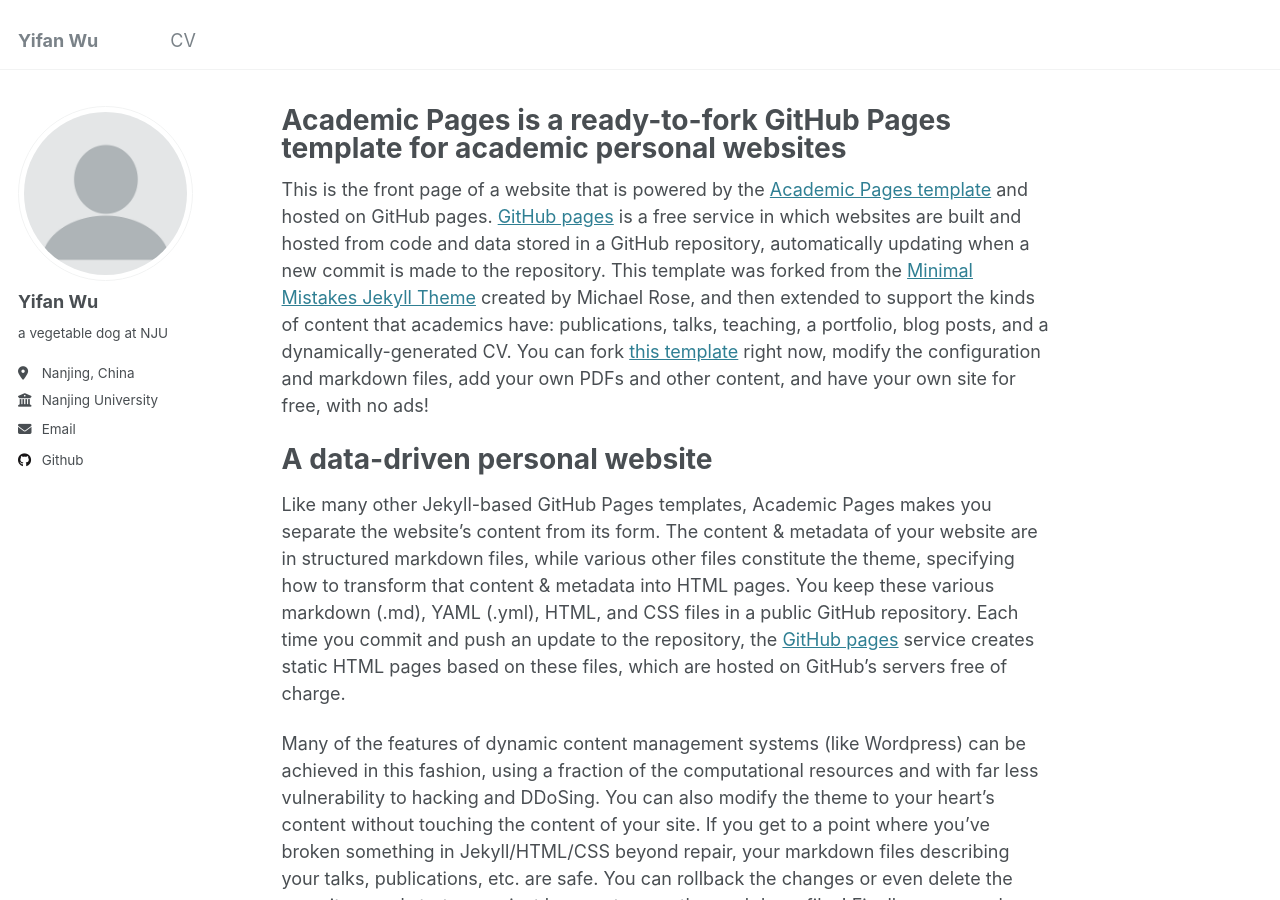
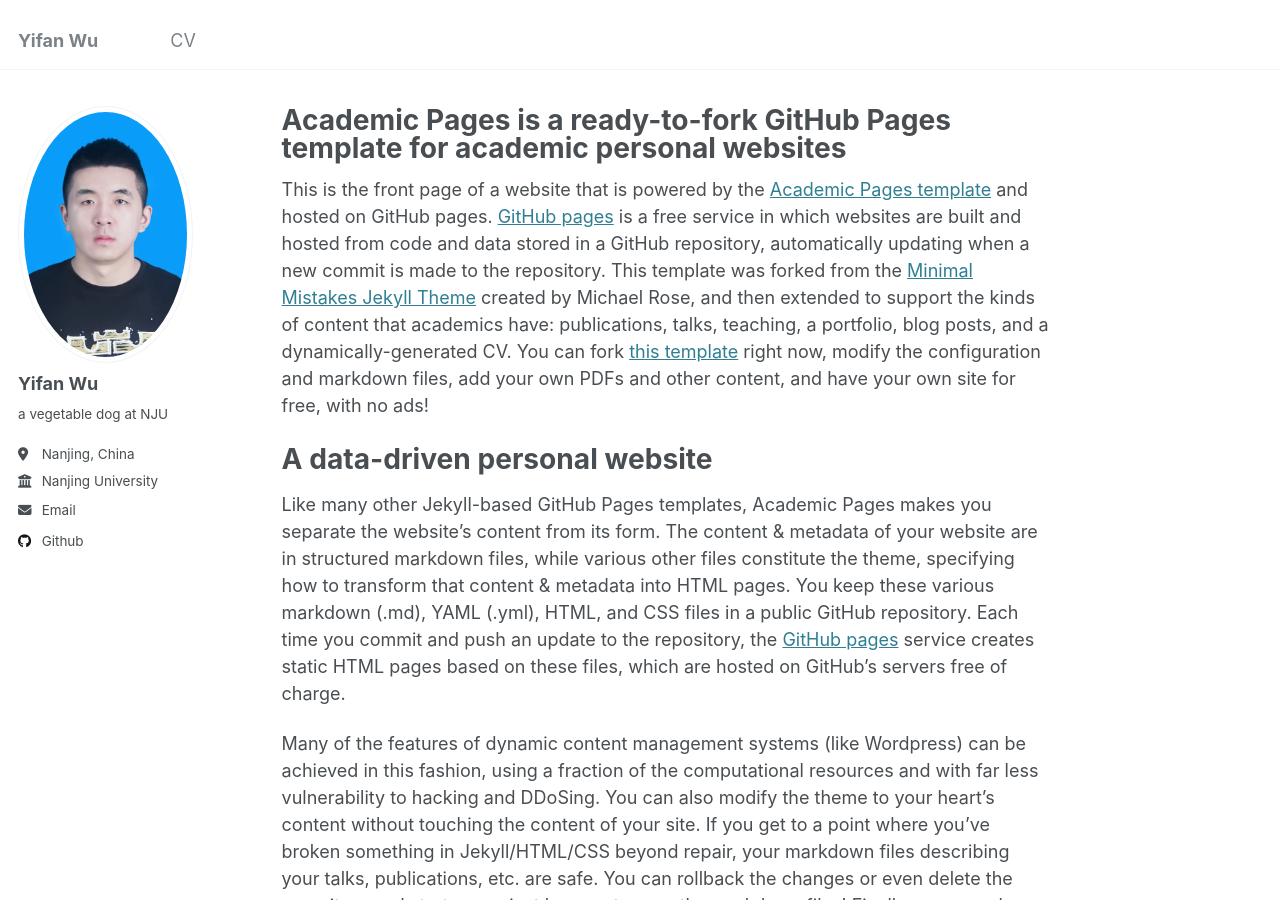
Before and after one commit to wyf0722/wyf0722.github.io, a Jekyll site: the page built from _pages/about.md, in a window 1280 px wide and 900 px high. Built offline with Jekyll 4.4.1, drawn with Linux system fonts in a browser that asks for light colours.

Commit message:
feat: add profile image

```diff
--- a/_config.yml
+++ b/_config.yml
@@ -21,7 +21,7 @@ repository               : "wyf0722/wyf0722.github.io"
 #               Additional customization can be done by editing /_includes/author-profile.html
 author:
   # Biographic information
-  avatar           : "profile.png"
+  avatar           : "wyf_profile.jpg"
   name             : "Yifan Wu"
   pronouns         : # example: "she/her"
   bio              : "a vegetable dog at NJU"
```
Also changed, not shown: images/wyf_profile.jpg (added).
